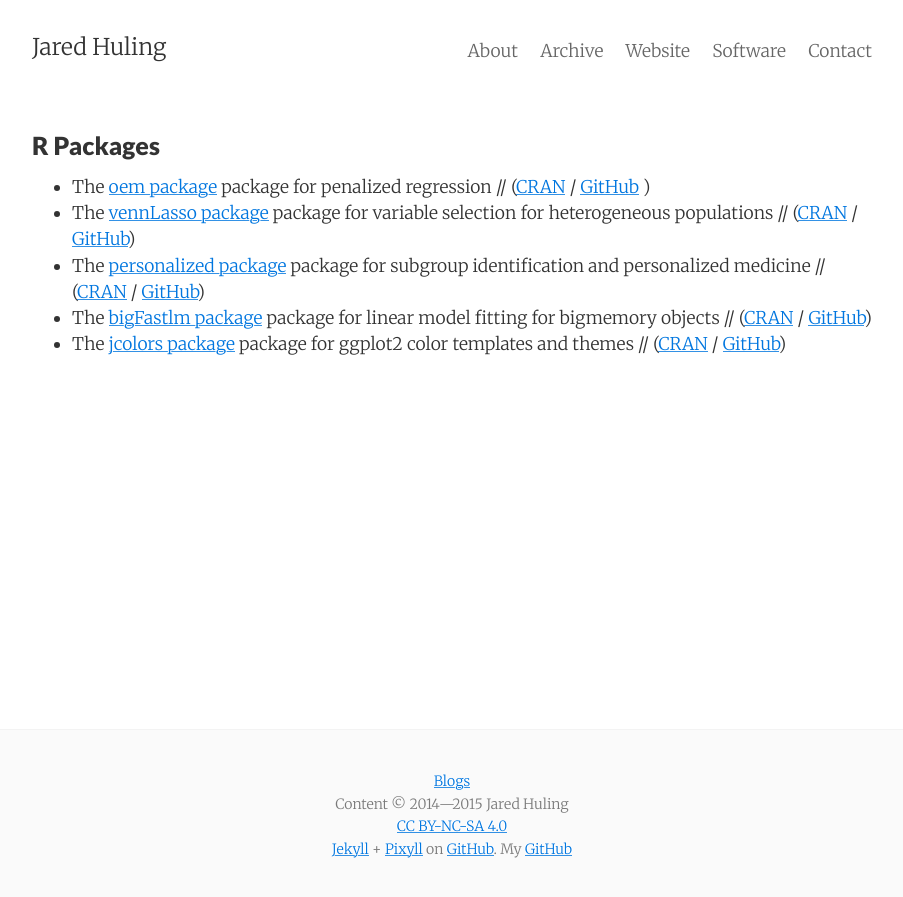
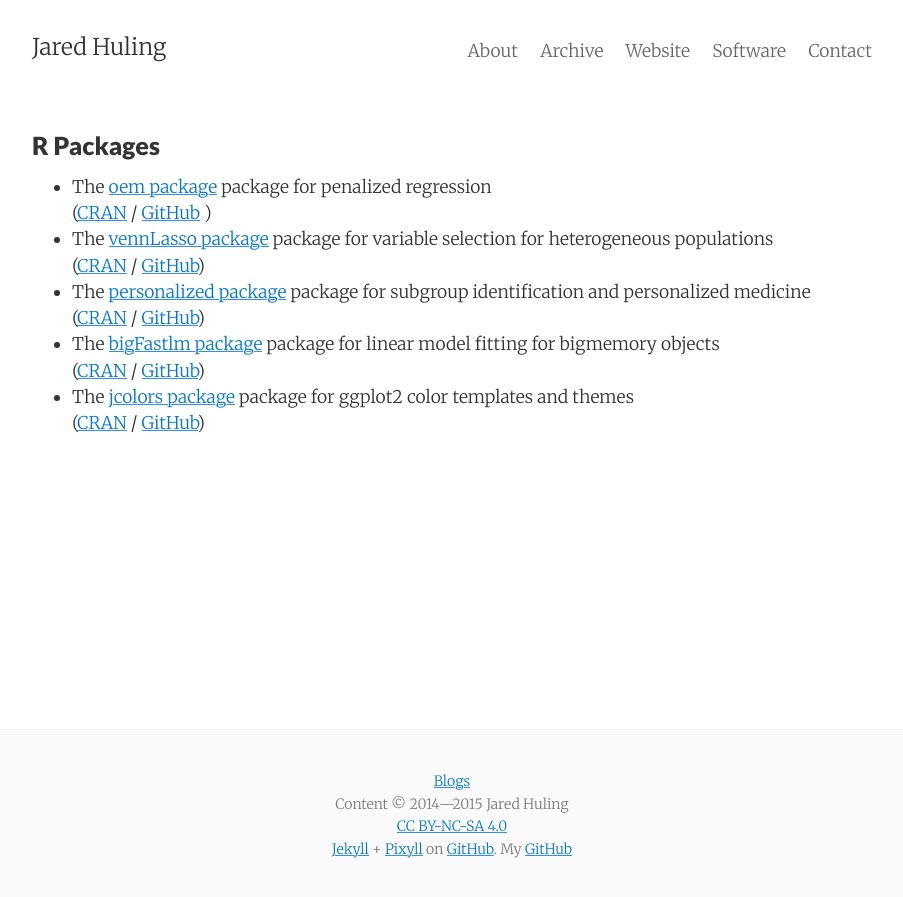
Before and after one commit to jaredhuling/jaredhuling.github.io, a Jekyll site: the page built from packages.md, in a window 1280 px wide. Shown: the top 897 px of the page, without its empty margins (188-1091 px from the left). Built offline with Jekyll 4.4.1, drawn with Linux system fonts in a browser that asks for light colours.

Commit message:
manual linebreak

```diff
--- a/packages.md
+++ b/packages.md
@@ -5,8 +5,8 @@ permalink: /software/
 ---
 
 
-* The [oem package](https://jaredhuling.github.io/oem) package for penalized regression // ([CRAN](https://cran.r-project.org/package=oem) / [GitHub](https://github.com/jaredhuling/oem) )
-* The [vennLasso package](https://jaredhuling.github.io/vennLasso) package for variable selection for heterogeneous populations // ([CRAN](https://cran.r-project.org/package=vennLasso) / [GitHub](https://github.com/jaredhuling/vennLasso))
-* The [personalized package](https://jaredhuling.github.io/personalized) package for subgroup identification and personalized medicine // ([CRAN](https://cran.r-project.org/package=personalized) / [GitHub](https://github.com/jaredhuling/personalized))
-* The [bigFastlm package](https://jaredhuling.github.io/bigFastlm) package for linear model fitting for bigmemory objects // ([CRAN](https://cran.r-project.org/package=bigFastlm) / [GitHub](https://github.com/jaredhuling/bigFastlm))
-* The [jcolors package](https://jaredhuling.github.io/jcolors) package for ggplot2 color templates and themes //  ([CRAN](https://cran.r-project.org/package=jcolors) / [GitHub](https://github.com/jaredhuling/jcolors))
+* The [oem package](https://jaredhuling.github.io/oem) package for penalized regression <br /> ([CRAN](https://cran.r-project.org/package=oem) / [GitHub](https://github.com/jaredhuling/oem) )
+* The [vennLasso package](https://jaredhuling.github.io/vennLasso) package for variable selection for heterogeneous populations <br /> ([CRAN](https://cran.r-project.org/package=vennLasso) / [GitHub](https://github.com/jaredhuling/vennLasso))
+* The [personalized package](https://jaredhuling.github.io/personalized) package for subgroup identification and personalized medicine <br /> ([CRAN](https://cran.r-project.org/package=personalized) / [GitHub](https://github.com/jaredhuling/personalized))
+* The [bigFastlm package](https://jaredhuling.github.io/bigFastlm) package for linear model fitting for bigmemory objects <br /> ([CRAN](https://cran.r-project.org/package=bigFastlm) / [GitHub](https://github.com/jaredhuling/bigFastlm))
+* The [jcolors package](https://jaredhuling.github.io/jcolors) package for ggplot2 color templates and themes <br /> ([CRAN](https://cran.r-project.org/package=jcolors) / [GitHub](https://github.com/jaredhuling/jcolors))
```
